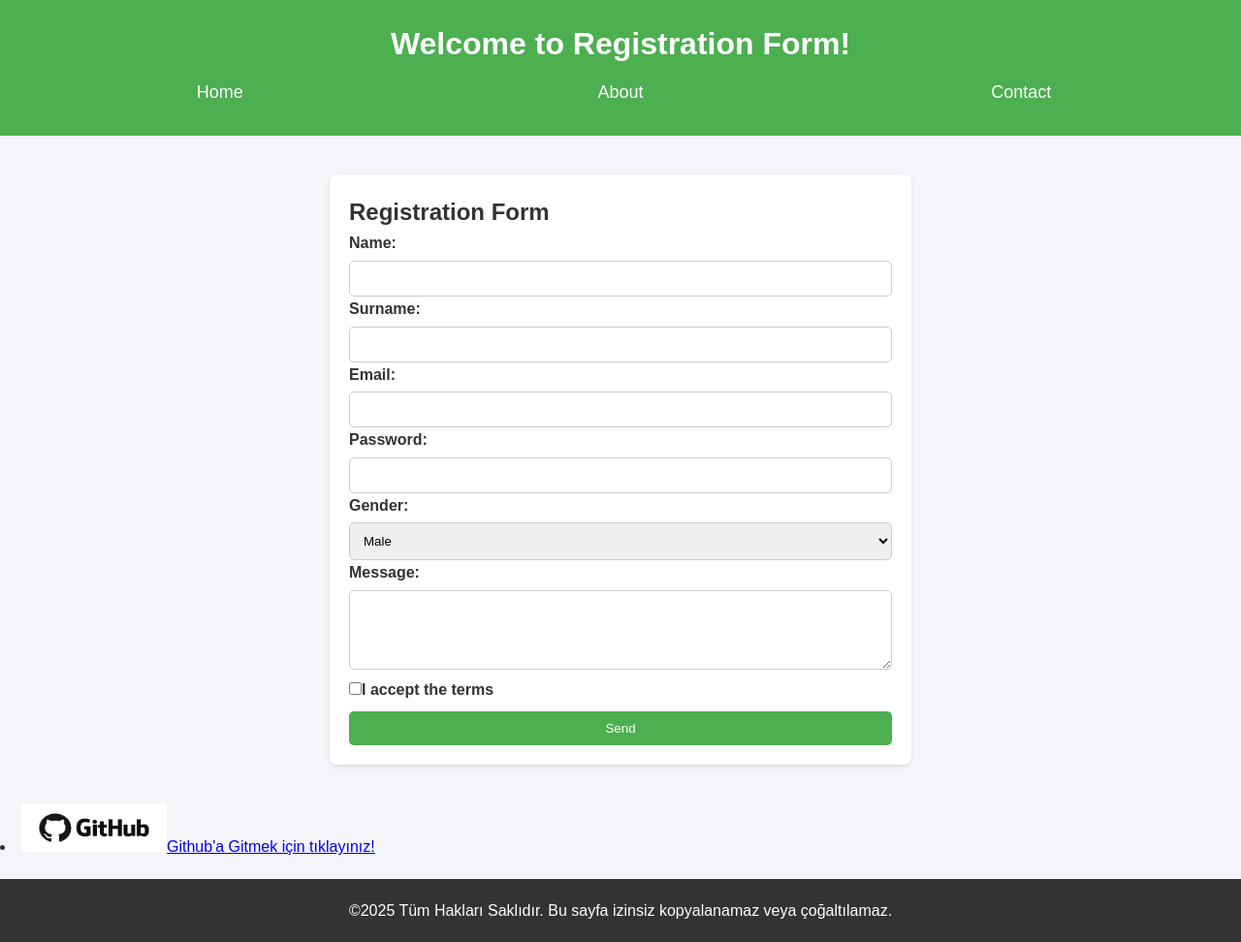
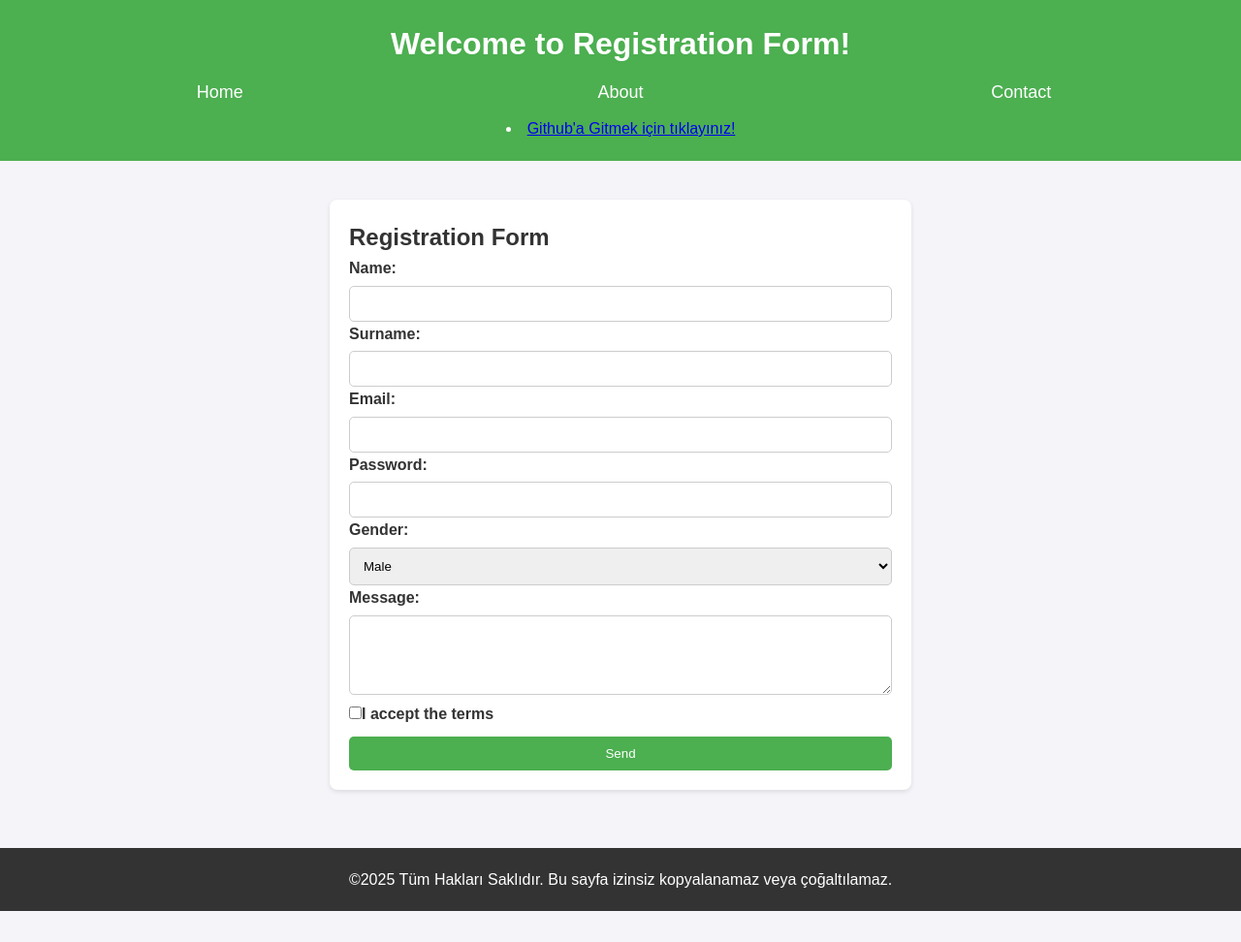
Before and after one commit to LokmaciGomo/Registration-Form, a plain HTML site: page index.html in a window 1280 px wide. Shown: the whole page at 97% size. After the commit the page ends 940 px from the top, so only its background shows below. Drawn offline with Linux system fonts and the light colour scheme.

Commit message:
index.html

```diff
--- a/index.html
+++ b/index.html
@@ -15,7 +15,7 @@
                 <li><a href="#">About</a></li>
                 <li><a href="#">Contact</a></li>
             </ul>
-
+            <li><a href="https://github.com/LokmaciGomo/Registration-Form.git">Github'a Gitmek için tıklayınız!</a></li>
         </nav>
     </header>
 
@@ -49,7 +49,7 @@
             <button type="submit">Send</button>
             </article>
     </main>
-    <li><img src="github.png" alt="resim1" width="150" height="50"><a href="https://github.com/LokmaciGomo/Registration-Form.git">Github'a Gitmek için tıklayınız!</a></li>
+
     <footer>
         <p>©2025 Tüm Hakları Saklıdır. Bu sayfa izinsiz kopyalanamaz veya çoğaltılamaz.</p>
     </footer>
```
